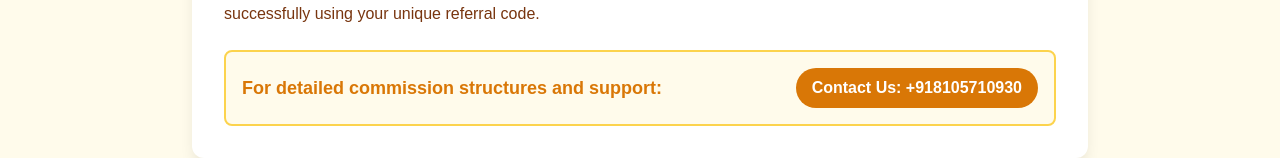
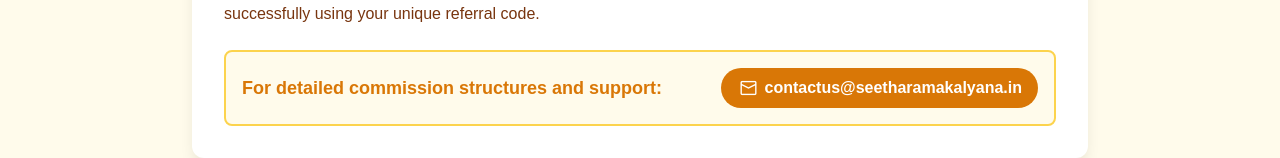
Before and after one commit to Sureshtr1998/kalyanam_FE, a React (Vite) app: page /partner-with-us in a window 1280 px wide. Shown: the part 575-733 px from the top of the page. Built offline with nearby package versions, Linux system fonts and the light colour scheme; no server answers.

Commit message:
Meta Ad 2

```diff
--- a/index.html
+++ b/index.html
@@ -32,13 +32,7 @@
       fbq("init", "1199725088340553");
       fbq("track", "PageView");
     </script>
-    <noscript
-      ><img
-        height="1"
-        width="1"
-        style="display: none"
-        src="https://www.facebook.com/tr?id=1199725088340553&ev=PageView&noscript=1"
-    /></noscript>
+
     <!-- End Meta Pixel Code -->
 
     <!-- Favicon -->
@@ -62,6 +56,17 @@
 
   <body>
     <div id="root"></div>
+    <!-- Meta Pixel Code -->
+
+    <noscript
+      ><img
+        height="1"
+        width="1"
+        style="display: none"
+        src="https://www.facebook.com/tr?id=1199725088340553&ev=PageView&noscript=1"
+    /></noscript>
+    <!-- End Meta Pixel Code -->
+
     <script type="module" src="/src/main.tsx"></script>
   </body>
 </html>
--- a/src/screens/partnerWUs/PartnerWithUs.tsx
+++ b/src/screens/partnerWUs/PartnerWithUs.tsx
@@ -222,6 +222,7 @@ const PartnerWithUs = () => {
           <div className="support-bar">
             <p>{t("contact_support")}</p>
             <a href="tel:YOUR_CONTACT_NUMBER" className="call-button">
+              <i className="m-1 mr-2 pi pi-envelope" />
               {t("contact_button")}
             </a>
           </div>
--- a/src/screens/partnerWUs/lang.ts
+++ b/src/screens/partnerWUs/lang.ts
@@ -1,4 +1,4 @@
-import { BROKERAGE_REGISTRATION_FEE, SUPPORT_NUMBER } from "../../utils/constants";
+import { BROKERAGE_REGISTRATION_FEE, SUPPORT_EMAIL } from "../../utils/constants";
 
 export type LanguageCode = "en" | "hi" | "kn" | "ta" | "te" | "ml" | "bn";
 
@@ -30,7 +30,7 @@ export const translations: Record<LanguageCode, Record<string, string>> = {
     benefit_3_text:
       "ಒಮ್ಮೆ ನೋಂದಾಯಿಸಿದ ನಂತರ, ನಿಮ್ಮ ಅನನ್ಯ ರೆಫರಲ್ ಕೋಡ್ ಬಳಸಿಕೊಂಡು ಯಶಸ್ವಿಯಾಗಿ ನೋಂದಾಯಿಸಿದ ಎಲ್ಲಾ ಬಳಕೆದಾರರನ್ನು ನೋಡಲು ನೀವು ಡ್ಯಾಶ್‌ಬೋರ್ಡ್‌ಗೆ ಪ್ರವೇಶ ಪಡೆಯುತ್ತೀರಿ.",
     contact_support: "ವಿವರವಾದ ಕಮಿಷನ್ ರಚನೆಗಳು ಮತ್ತು ಬೆಂಬಲಕ್ಕಾಗಿ:",
-    contact_button: `ನಮ್ಮನ್ನು ಸಂಪರ್ಕಿಸಿ: ${SUPPORT_NUMBER}`,
+    contact_button: `${SUPPORT_EMAIL}`,
     onboarding_title: "ನಿಮ್ಮ 3-ಹಂತದ ಆನ್‌ಬೋರ್ಡಿಂಗ್ ಪ್ರಕ್ರಿಯೆ",
     step_1_title: "ನೋಂದಣಿ",
     step_1_desc:
@@ -84,7 +84,7 @@ export const translations: Record<LanguageCode, Record<string, string>> = {
     benefit_3_text:
       "Once registered, you will gain access to a dashboard to view all users who have registered successfully using your unique referral code.",
     contact_support: "For detailed commission structures and support:",
-    contact_button: `Contact Us: ${SUPPORT_NUMBER}`,
+    contact_button: `${SUPPORT_EMAIL}`,
     onboarding_title: "Your 3-Step Onboarding Process",
     step_1_title: "Registration",
     step_1_desc:
@@ -136,7 +136,7 @@ export const translations: Record<LanguageCode, Record<string, string>> = {
     benefit_3_text:
       "एक बार पंजीकृत होने के बाद, आपको अपने विशिष्ट रेफरल कोड का उपयोग करके सफलतापूर्वक पंजीकृत सभी उपयोगकर्ताओं को देखने के लिए एक डैशबोर्ड तक पहुंच प्राप्त होगी।",
     contact_support: "विस्तृत कमीशन संरचनाओं और समर्थन के लिए:",
-    contact_button: `हमसे संपर्क करें: ${SUPPORT_NUMBER}`,
+    contact_button: `${SUPPORT_EMAIL}`,
     onboarding_title: "आपकी 3-चरणीय ऑनबोर्डिंग प्रक्रिया",
     step_1_title: "पंजीकरण",
     step_1_desc:
@@ -189,7 +189,7 @@ export const translations: Record<LanguageCode, Record<string, string>> = {
     benefit_3_text:
       "பதிவு செய்தவுடன், உங்கள் தனிப்பட்ட பரிந்துரைக் குறியீட்டைப் பயன்படுத்தி வெற்றிகரமாகப் பதிவு செய்த அனைத்து பயனர்களையும் பார்க்க ஒரு டாஷ்போர்டை அணுகுவீர்கள்.",
     contact_support: "விரிவான கமிஷன் கட்டமைப்புகள் மற்றும் ஆதரவுக்காக:",
-    contact_button: `எங்களைத் தொடர்புகொள்ளவும்: ${SUPPORT_NUMBER}`,
+    contact_button: `${SUPPORT_EMAIL}`,
     onboarding_title: "உங்கள் 3-படி ஆன்போர்டிங் செயல்முறை",
     step_1_title: "பதிவு",
     step_1_desc:
@@ -241,7 +241,7 @@ export const translations: Record<LanguageCode, Record<string, string>> = {
     benefit_3_text:
       "రిజిస్టర్ చేసుకున్న తర్వాత, మీ ప్రత్యేక రెఫరల్ కోడ్‌ని ఉపయోగించి విజయవంతంగా రిజిస్టర్ చేసుకున్న వినియోగదారులందరినీ చూడటానికి మీకు డాష్‌బోర్డ్ యాక్సెస్ లభిస్తుంది.",
     contact_support: "వివరణాత్మక కమిషన్ నిర్మాణాలు మరియు మద్దతు కోసం:",
-    contact_button: `మమ్మల్ని సంప్రదించండి: ${SUPPORT_NUMBER}`,
+    contact_button: `${SUPPORT_EMAIL}`,
     onboarding_title: "మీ 3-దశల ఆన్‌బోర్డింగ్ ప్రక్రియ",
     step_1_title: "నమోదు",
     step_1_desc:
@@ -293,7 +293,7 @@ export const translations: Record<LanguageCode, Record<string, string>> = {
     benefit_3_text:
       "രജിസ്റ്റർ ചെയ്തുകഴിഞ്ഞാൽ, നിങ്ങളുടെ തനതായ റഫറൽ കോഡ് ഉപയോഗിച്ച് വിജയകരമായി രജിസ്റ്റർ ചെയ്ത എല്ലാ ഉപയോക്താക്കളെയും കാണാൻ ഒരു ഡാഷ്‌ബോർഡിലേക്ക് നിങ്ങൾക്ക് പ്രവേശനം ലഭിക്കും.",
     contact_support: "വിശദമായ കമ്മീഷൻ ഘടനകൾക്കും പിന്തുണക്കും:",
-    contact_button: `ഞങ്ങളെ ബന്ധപ്പെടുക: ${SUPPORT_NUMBER}`,
+    contact_button: `${SUPPORT_EMAIL}`,
     onboarding_title: "നിങ്ങളുടെ 3-ഘട്ട ഓൺബോർഡിംഗ് പ്രക്രിയ",
     step_1_title: "രജിസ്ട്രേഷൻ",
     step_1_desc:
@@ -345,7 +345,7 @@ export const translations: Record<LanguageCode, Record<string, string>> = {
     benefit_3_text:
       "একবার নিবন্ধিত হলে, আপনার অনন্য রেফারেল কোড ব্যবহার করে সফলভাবে নিবন্ধিত সমস্ত ব্যবহারকারীদের দেখতে আপনি একটি ড্যাশবোর্ডে অ্যাক্সেস পাবেন।",
     contact_support: "বিস্তারিত কমিশন কাঠামো এবং সহায়তার জন্য:",
-    contact_button: `আমাদের সাথে যোগাযোগ করুন: ${SUPPORT_NUMBER}`,
+    contact_button: `${SUPPORT_EMAIL}`,
     onboarding_title: "আপনার ৩-ধাপে অনবোর্ডিং প্রক্রিয়া",
     step_1_title: "নিবন্ধন",
     step_1_desc:
--- a/src/utils/constants.ts
+++ b/src/utils/constants.ts
@@ -445,11 +445,12 @@ export const updatedDate = "Decmber 1, 2025"
 
 export const SUPPORT_EMAIL = 'contactus@seetharamakalyana.in'
 
-export const REGISTRATION_FEE = 751
+export const REGISTRATION_FEE = 501
+// export const REGISTRATION_FEE = 751
 export const INITIAL_NO_INTEREST = 51
 
 //Referrals
-export const AFTER_DISCOUNT_REGISTRATION_FEE = 651
+export const AFTER_DISCOUNT_REGISTRATION_FEE = 401
 
 
 //Make sure it is exactly 7 characters
```
